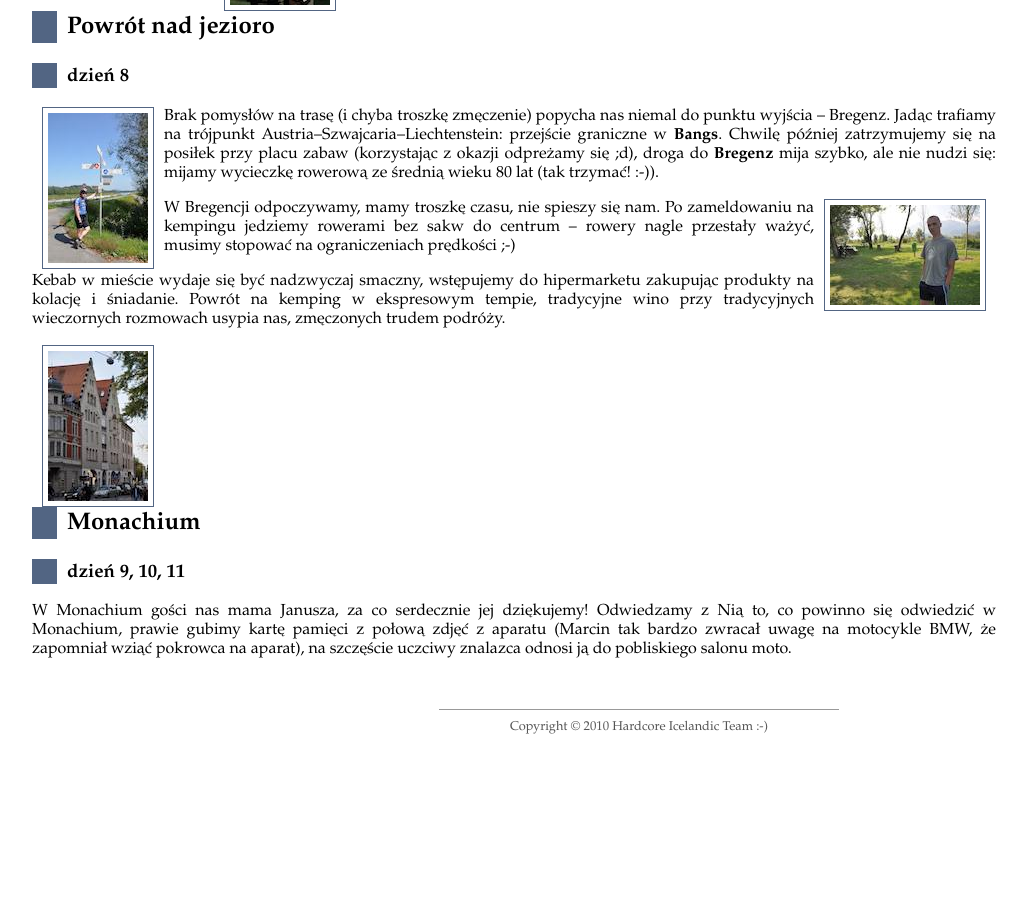
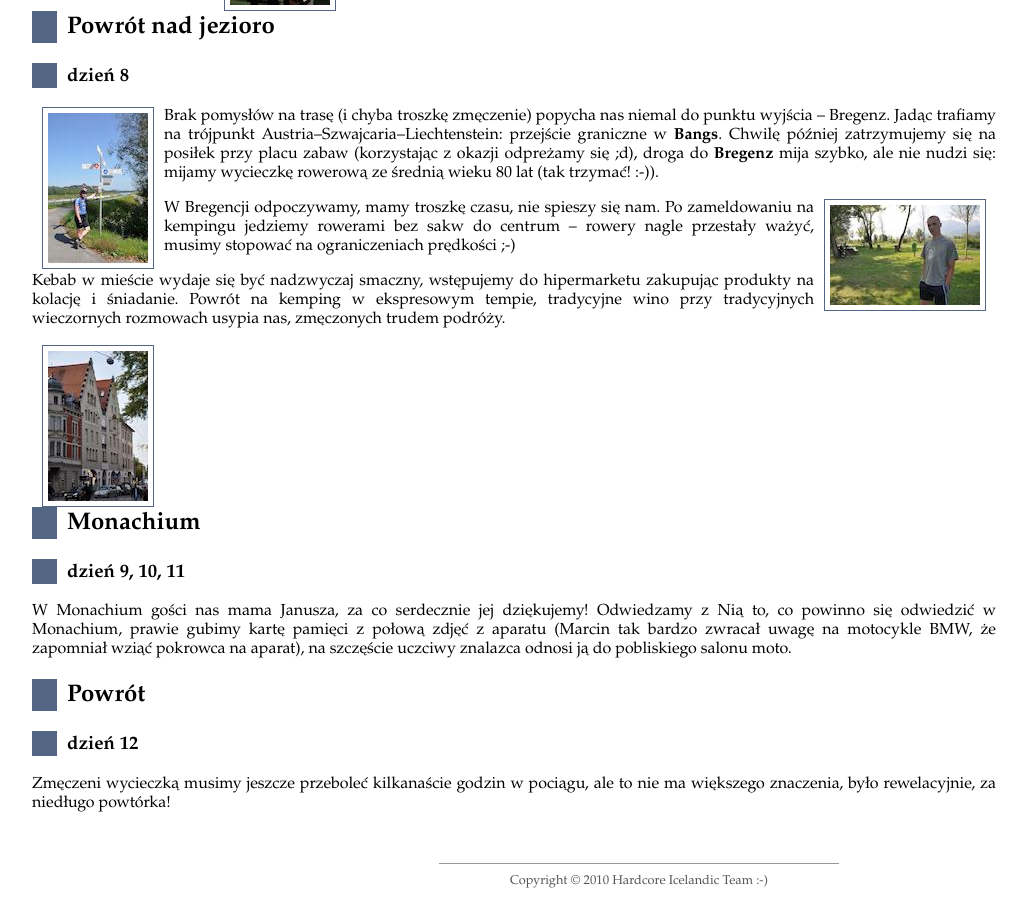
Before and after one commit to michalbugno/bicyklem.pl, a Jekyll site: the page built from bodensee.markdown, in a window 1280 px wide and 900 px high, scrolled down 2277 px. Shown: the whole window, without its empty margins (1-1028 px from the left). Built offline with Jekyll 4.4.1, drawn with Linux system fonts in a browser that asks for light colours; before the commit the page ends 3023 px from its top, so only the background shows below that.

Commit message:
Bodensee update

```diff
--- a/bodensee.markdown
+++ b/bodensee.markdown
@@ -155,3 +155,9 @@ z Nią to, co powinno się odwiedzić w Monachium, prawie gubimy kartę pamięci
 połową zdjęć z aparatu (Marcin tak bardzo zwracał uwagę na motocykle BMW, że
 zapomniał wziąć pokrowca na aparat), na szczęście uczciwy znalazca odnosi ją do
 pobliskiego salonu moto.
+
+## Powrót
+
+### dzień 12
+Zmęczeni wycieczką musimy jeszcze przeboleć kilkanaście godzin w pociągu, ale to
+nie ma większego znaczenia, było rewelacyjnie, za niedługo powtórka!
```
